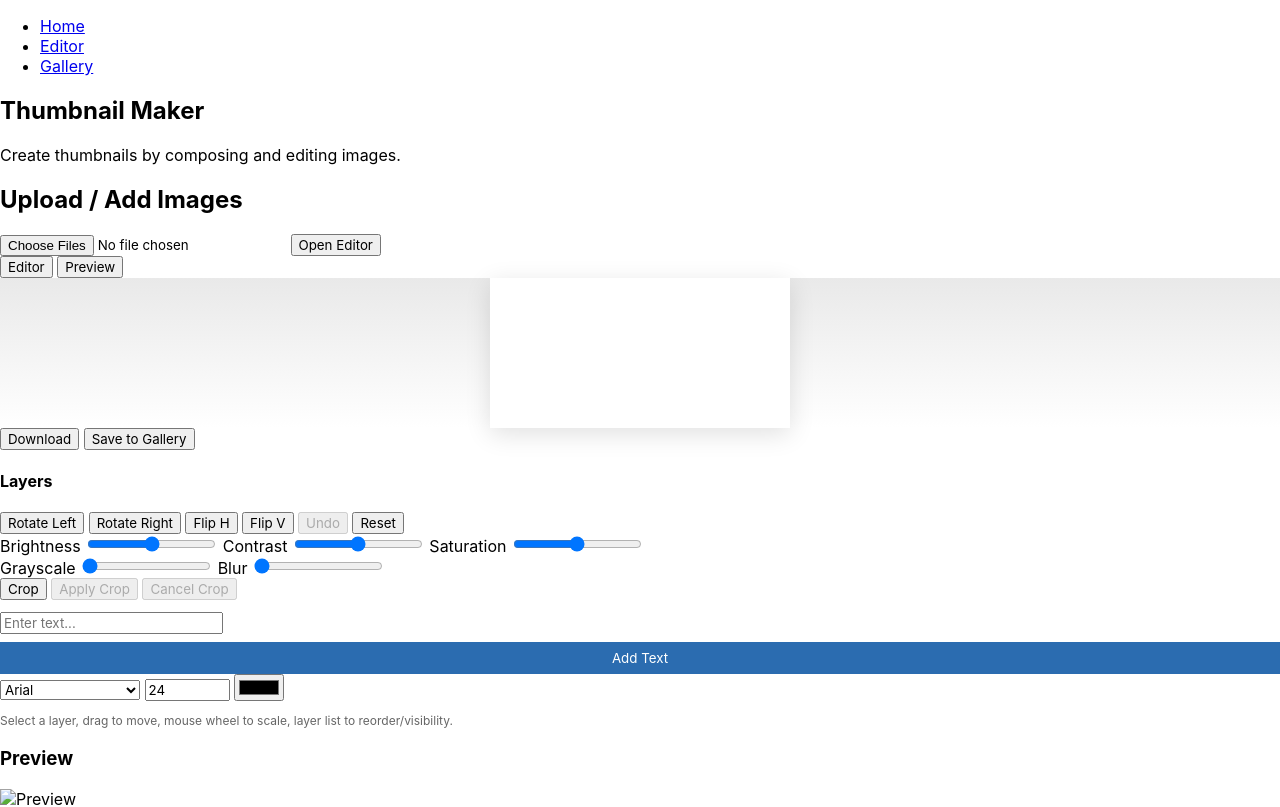
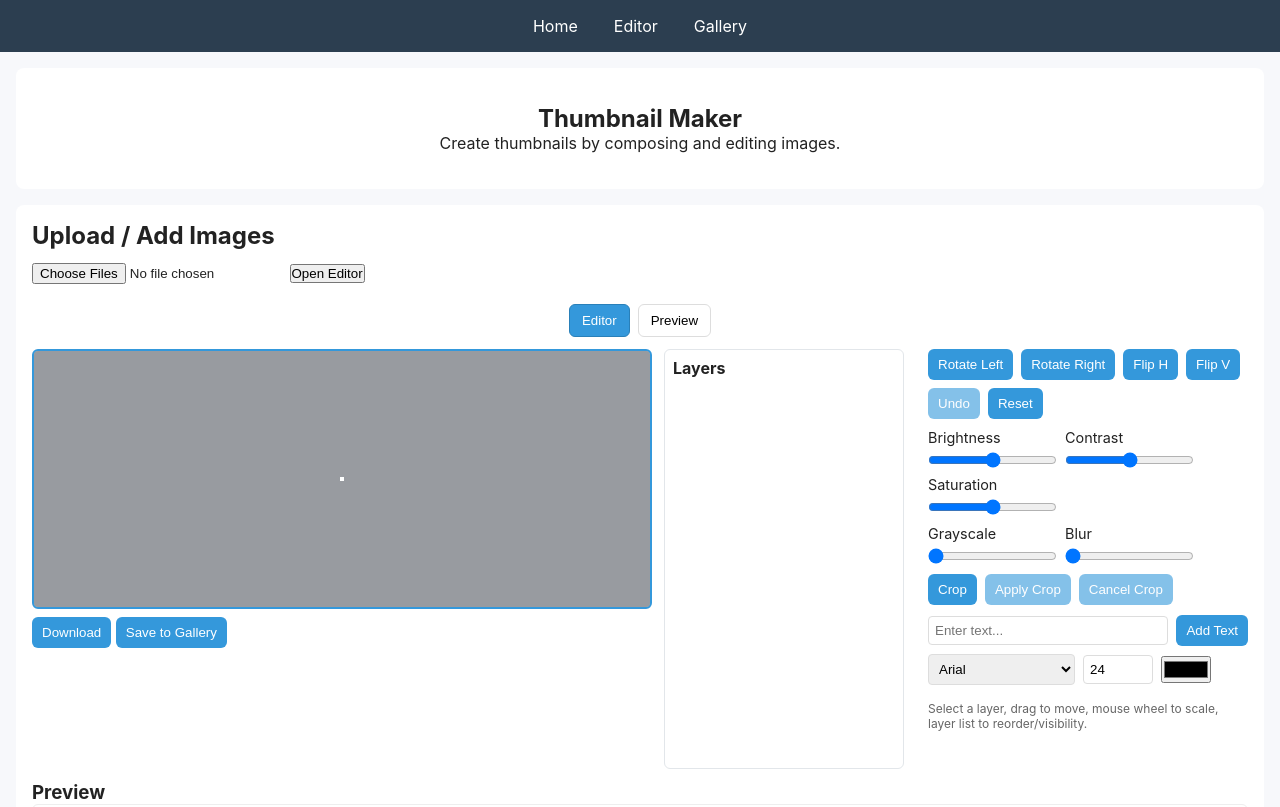
Before and after one commit to Hurera-ctrl/Thumbnail-web-app-project-, a plain HTML site: page index.html in a window 1280 px wide. Shown: the top 807 px of the page. Drawn offline with Linux system fonts and the light colour scheme.

Commit message:
Added a new css  file

```diff
--- a/styles.css
+++ b/styles.css
@@ -1,32 +1,74 @@
-/* Simple layout */
-:root {
-  --panel: #f6f6f6;
-  --accent: #2b6cb0;
+/* Reset */
+* { box-sizing: border-box; margin: 0; padding: 0; }
+body { font-family: Inter, Arial, sans-serif; color: #222; background: #f7f8fb; }
+header { background:#2c3e50; padding:10px 0; position:sticky; top:0; z-index:10; }
+nav ul { display:flex; gap:16px; justify-content:center; list-style:none; }
+nav a { color:#fff; text-decoration:none; padding:6px 10px; display:inline-block; }
+.hero { text-align:center; padding:36px 16px; background:#fff; margin:16px; border-radius:8px; }
+
+/* Layout */
+.upload-section { margin: 16px; background:#fff; padding:16px; border-radius:8px; display:flex; flex-direction:column; gap:12px; }
+.tabs { display:flex; gap:8px; justify-content:center; margin-top:8px; }
+.tab-btn { padding:8px 12px; border-radius:6px; border:1px solid #ddd; background:#fff; cursor:pointer; }
+.tab-btn.active { background:#3498db; color:#fff; border-color:#2980b9; }
+
+/* Editor layout */
+.editor-layout { display:flex; gap:12px; align-items:flex-start; }
+.left-column { flex:1 1 auto; display:flex; flex-direction:column; gap:8px; }
+.canvas-wrap { border:2px solid #3498db; border-radius:6px; overflow:auto; background:#e9eef5; display:flex; justify-content:center; align-items:center; min-height:260px; position:relative; padding:8px; }
+#imageCanvas { display:block; max-width:100%; }
+#cropOverlay { position:absolute; border:2px dashed rgba(255,255,255,0.95); box-shadow:0 0 0 9999px rgba(0,0,0,0.35); pointer-events:none; }
+
+/* Layers panel */
+.layers-panel { width:240px; background:#fff; border:1px solid #e2e6ea; padding:8px; border-radius:6px; height:420px; overflow:auto; }
+.layers-panel h4 { margin-bottom:8px; }
+.layer-item { display:flex; justify-content:space-between; align-items:center; gap:6px; padding:6px; border-bottom:1px solid #f0f1f3; }
+.layer-item.selected { background:rgba(52,152,219,0.08); }
+.layer-controls button { margin-left:4px; padding:4px 6px; font-size:12px; }
+
+/* Controls toolbar */
+.editing-controls { display:flex; flex-direction:column; gap:10px; margin-left:12px; width:320px; }
+.control-row { display:flex; gap:8px; flex-wrap:wrap; align-items:center; }
+.sliders label { display:flex; flex-direction:column; font-size:0.9rem; gap:6px; align-items:flex-start; }
+.control-row button, .canvas-actions button { padding:8px 10px; border-radius:6px; background:#3498db; color:#fff; border:none; cursor:pointer; }
+.control-row button[disabled], .control-row button:disabled { opacity:0.6; cursor:default; }
+.hint { font-size:12px; color:#666; margin-top:6px; }
+
+/* Preview area */
+#previewArea { text-align:center; padding:12px; background:#fff; border-radius:6px; border:1px solid #eee; }
+#previewArea img { max-width:100%; height:auto; }
+
+/* Gallery */
+.gallery-section { margin:16px; background:#fff; padding:16px; border-radius:8px; }
+.thumbnail-grid { display:grid; grid-template-columns:repeat(auto-fill,minmax(220px,1fr)); gap:12px; padding:8px; }
+.thumbnail { background:#fff; border:1px solid #e9eef2; border-radius:6px; overflow:hidden; box-shadow:0 2px 6px rgba(0,0,0,0.04); }
+.thumbnail img { width:100%; height:150px; object-fit:cover; display:block; }
+.thumbnail-info { padding:8px; }
+
+/* Text controls */
+.text-controls {
+  display: flex;
+  gap: 8px;
+  align-items: center;
 }
-* { box-sizing: border-box; font-family: Inter, system-ui, sans-serif; }
-body,html { height: 100%; margin: 0; }
-.app { display: flex; height: 100vh; }
-.toolbar {
-  width: 300px;
-  padding: 16px;
-  background: var(--panel);
-  border-right: 1px solid #e5e5e5;
-  overflow:auto;
+
+.text-controls input[type="text"] {
+  flex: 1;
+  padding: 6px;
+  border: 1px solid #ddd;
+  border-radius: 4px;
 }
-.toolbar h2 { margin-top: 0; }
-.toolbar label { display:block; margin:8px 0; font-size:13px; }
-.toolbar input[type="text"], .toolbar input[type="number"], .toolbar input[type="color"], .toolbar select {
-  width: 100%; margin-top:6px; padding:6px;
+
+.text-controls select,
+.text-controls input[type="number"] {
+  padding: 6px;
+  border: 1px solid #ddd;
+  border-radius: 4px;
 }
-.text-controls { margin-top: 12px; }
-.text-controls .small { display:inline-block; margin-right:8px; font-size:13px; }
-.text-controls button { margin-top:8px; width:100%; padding:8px; background:var(--accent); color:#fff; border:0; cursor:pointer; }
-.layer-controls, .actions { margin-top:12px; display:flex; gap:8px; }
-.layer-controls button, .actions button { flex:1; padding:8px; cursor:pointer; }
 
-.canvas-wrap {
-  flex:1; display:flex; align-items:center; justify-content:center; background:linear-gradient(#e9e9e9, #fff);
+/* Responsive */
+@media (max-width:1000px) {
+  .editor-layout { flex-direction:column; }
+  .editing-controls { width:100%; margin-left:0; order:3; }
+  .layers-panel { width:100%; order:2; }
 }
-canvas { background: #fff; box-shadow: 0 6px 24px rgba(0,0,0,0.12); max-width:100%; max-height:100%; cursor:default; user-select:none; }
-
-.hint { font-size:12px; color:#666; margin-top:12px; }
```
